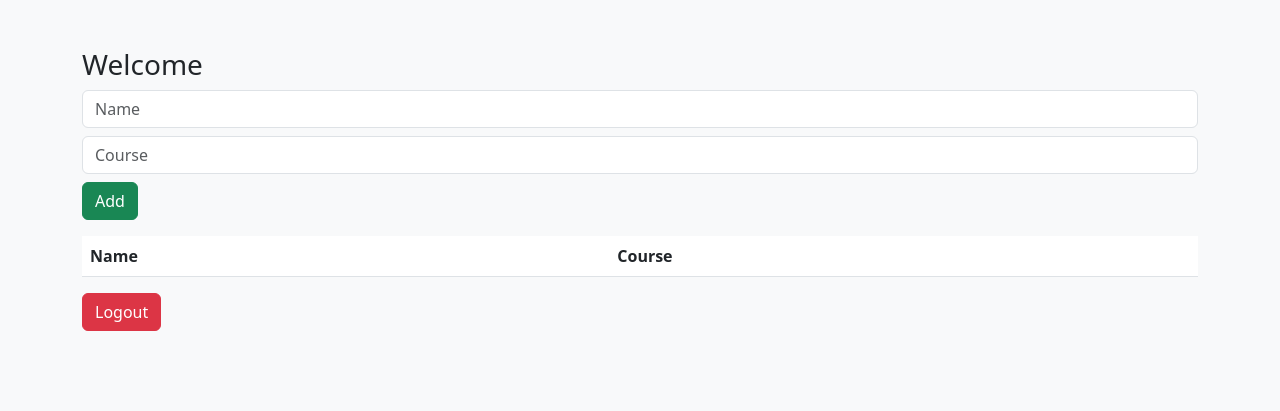
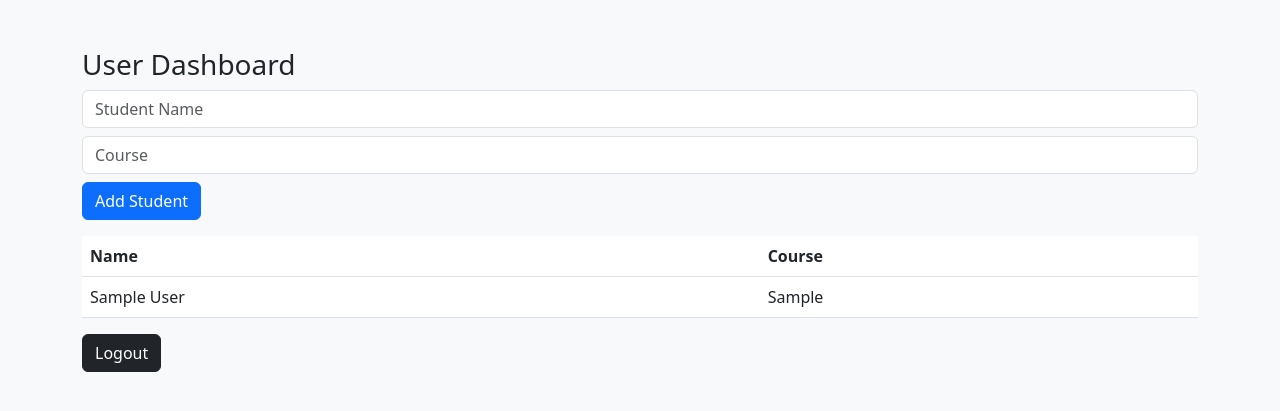
Before and after one commit to 23221A0567/Student-Management-System, a Flask app: page /user in a window 1280 px wide. Shown: the top 411 px of the page. Run offline with Flask 3, Linux system fonts and the light colour scheme; the visitor is signed in with stand-in values (Sample User, id 1); tables that the repository leaves empty hold one stand-in row (values such as "Sample post"); lists and menus that the app fills with data are empty.

Commit message:
Update user dashboard layout and form elements

```diff
--- a/templates/user_dashboard.html
+++ b/templates/user_dashboard.html
@@ -9,28 +9,28 @@
 
 <div class="container mt-5">
 
-<h3>Welcome {{ session.name }}</h3>
+    <h3>User Dashboard</h3>
 
-<form action="/add" method="post" class="mb-3">
-<input name="name" placeholder="Name" class="form-control mb-2">
-<input name="course" placeholder="Course" class="form-control mb-2">
-<button class="btn btn-success">Add</button>
+    <form method="post" action="/add" class="mb-3">
+        <input name="name" class="form-control mb-2" placeholder="Student Name" required>
+        <input name="course" class="form-control mb-2" placeholder="Course" required>
+        <button class="btn btn-primary">Add Student</button>
     </form>
 
     <table class="table">
         <tr><th>Name</th><th>Course</th></tr>
 
-{% for s in data %}
+        {% for s in students %}
         <tr>
-<td>{{ s['name'] }}</td>
-<td>{{ s['course'] }}</td>
+            <td>{{ s[1] }}</td>
+            <td>{{ s[2] }}</td>
         </tr>
         {% endfor %}
-
     </table>
 
-<a href="/logout" class="btn btn-danger">Logout</a>
+    <a href="/logout" class="btn btn-dark">Logout</a>
 
 </div>
+
 </body>
 </html>
```
Lines whose indentation alone changed are shown as unchanged.
